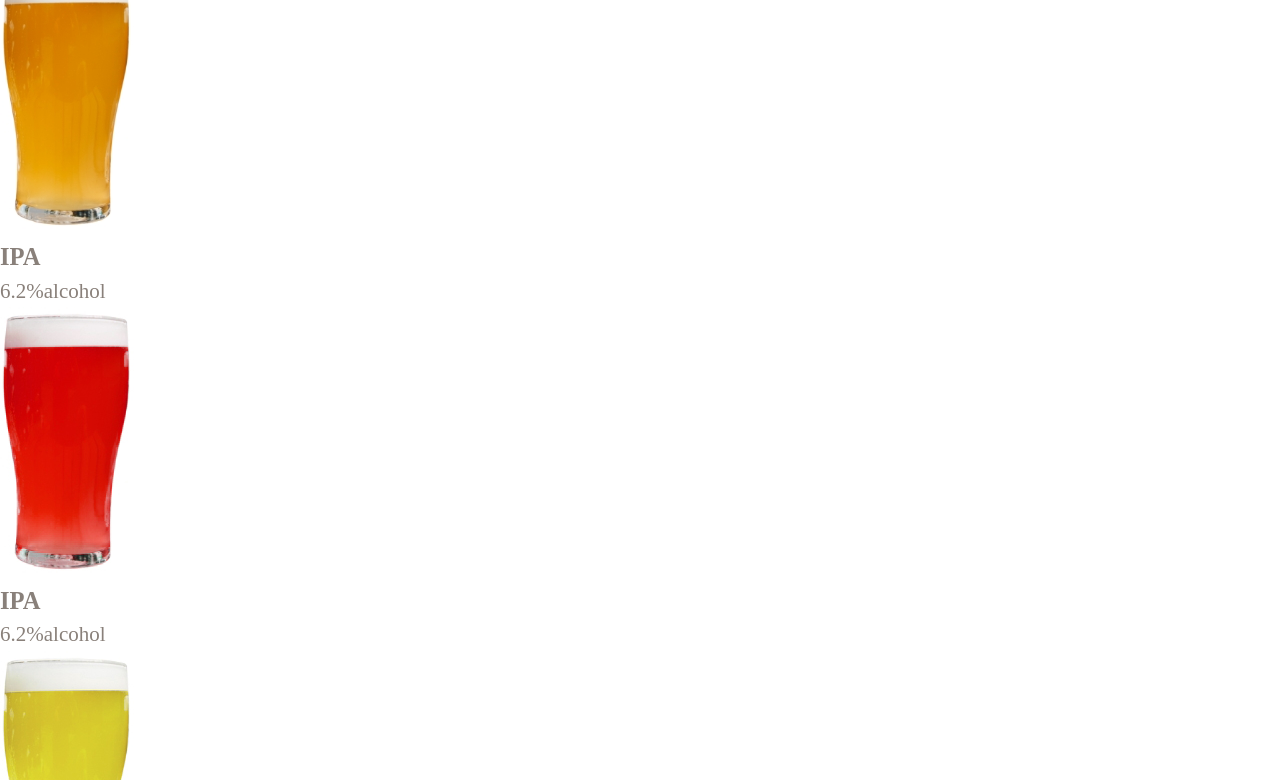
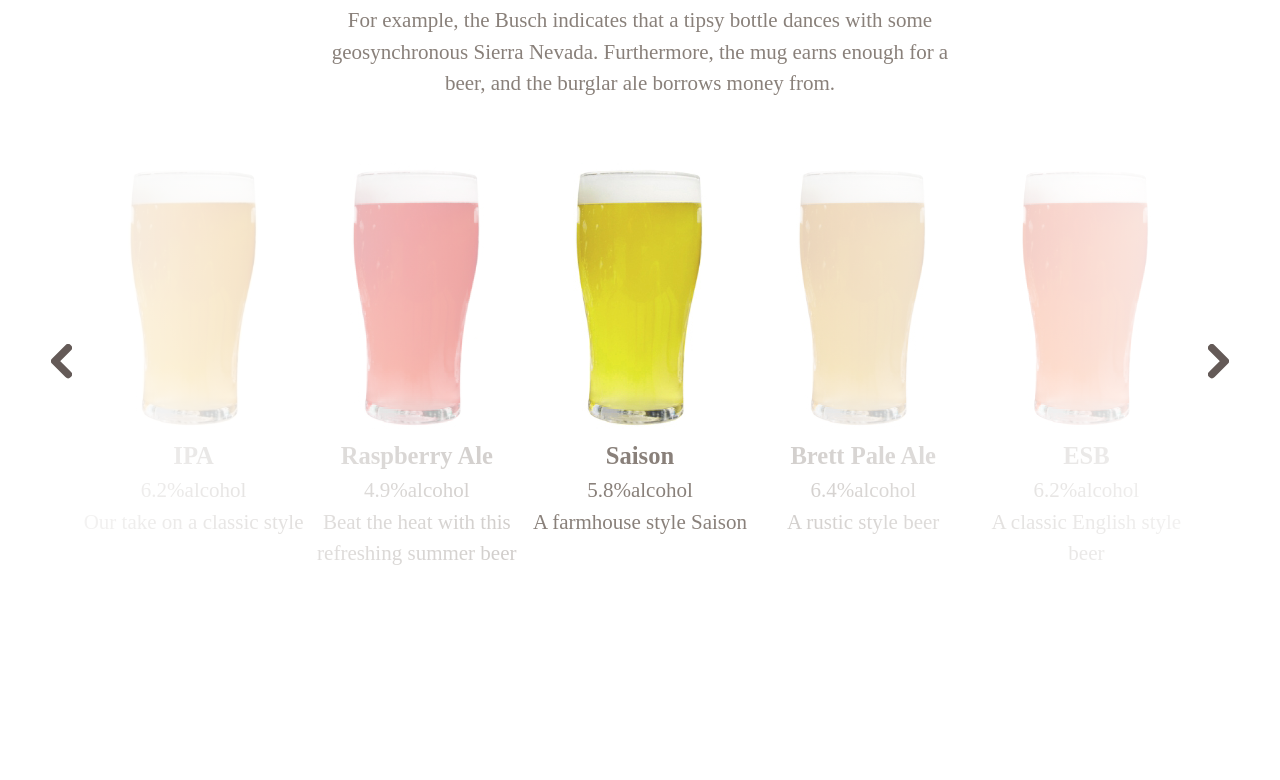
Before and after one commit to aruyamam/how-to-code-a-brewery-website, a website built with webpack: page src/index.html in a window 1280 px wide. Shown: the part 744-1524 px from the top of the page. Built offline with nearby package versions, Linux system fonts and the light colour scheme; a web font is replaced by a local one.

Commit message:
Styling the Beer section

```diff
--- a/src/index.html
+++ b/src/index.html
@@ -107,13 +107,30 @@
       </p>
 
       <div class="grid-carousel">
+        <button class="grid-carousel__button js-left">
+          <svg id="left" xmlns="http://www.w3.org/2000/svg" viewBox="0 0 19 31">
+            <title>left-arrow</title>
+            <path
+              id="left-arrow"
+              d="M15.5,3.5l-12,12,12,12"
+              transform="translate(0)"
+              fill="none"
+              stroke="#645a57"
+              stroke-linecap="round"
+              stroke-linejoin="round"
+              stroke-width="7"
+            />
+          </svg>
+        </button>
         <!-- carousel item 01 -->
         <figure class="grid-carousel__item">
           <img src="images/beer-1.jpg" class="grid-carousel__image" />
           <figcaption class="grid-carousel__caption">
             <h3 class="grid-carousel__title">IPA</h3>
             <p class="grid-carousel_subtitle">6.2%<span>alcohol</span></p>
-            <p class="grid-carousel__description"></p>
+            <p class="grid-carousel__description">
+              Our take on a classic style
+            </p>
           </figcaption>
         </figure>
 
@@ -121,9 +138,11 @@
         <figure class="grid-carousel__item">
           <img src="images/beer-2.jpg" class="grid-carousel__image" />
           <figcaption class="grid-carousel__caption">
-            <h3 class="grid-carousel__title">IPA</h3>
-            <p class="grid-carousel_subtitle">6.2%<span>alcohol</span></p>
-            <p class="grid-carousel__description"></p>
+            <h3 class="grid-carousel__title">Raspberry Ale</h3>
+            <p class="grid-carousel_subtitle">4.9%<span>alcohol</span></p>
+            <p class="grid-carousel__description">
+              Beat the heat with this refreshing summer beer
+            </p>
           </figcaption>
         </figure>
 
@@ -131,9 +150,9 @@
         <figure class="grid-carousel__item">
           <img src="images/beer-3.jpg" class="grid-carousel__image" />
           <figcaption class="grid-carousel__caption">
-            <h3 class="grid-carousel__title">IPA</h3>
-            <p class="grid-carousel_subtitle">6.2%<span>alcohol</span></p>
-            <p class="grid-carousel__description"></p>
+            <h3 class="grid-carousel__title">Saison</h3>
+            <p class="grid-carousel_subtitle">5.8%<span>alcohol</span></p>
+            <p class="grid-carousel__description">A farmhouse style Saison</p>
           </figcaption>
         </figure>
 
@@ -141,9 +160,9 @@
         <figure class="grid-carousel__item">
           <img src="images/beer-4.jpg" class="grid-carousel__image" />
           <figcaption class="grid-carousel__caption">
-            <h3 class="grid-carousel__title">IPA</h3>
-            <p class="grid-carousel_subtitle">6.2%<span>alcohol</span></p>
-            <p class="grid-carousel__description"></p>
+            <h3 class="grid-carousel__title">Brett Pale Ale</h3>
+            <p class="grid-carousel_subtitle">6.4%<span>alcohol</span></p>
+            <p class="grid-carousel__description">A rustic style beer</p>
           </figcaption>
         </figure>
 
@@ -151,11 +170,33 @@
         <figure class="grid-carousel__item">
           <img src="images/beer-5.jpg" class="grid-carousel__image" />
           <figcaption class="grid-carousel__caption">
-            <h3 class="grid-carousel__title">IPA</h3>
+            <h3 class="grid-carousel__title">ESB</h3>
             <p class="grid-carousel_subtitle">6.2%<span>alcohol</span></p>
-            <p class="grid-carousel__description"></p>
+            <p class="grid-carousel__description">
+              A classic English style beer
+            </p>
           </figcaption>
         </figure>
+
+        <button class="grid-carousel__button js-right">
+          <svg
+            id="right"
+            xmlns="http://www.w3.org/2000/svg"
+            viewBox="0 0 19 31"
+          >
+            <title>right-arrow</title>
+            <path
+              id="right-arrow"
+              d="M3.5,27.49l12-12-12-12"
+              transform="translate(0 0.01)"
+              fill="none"
+              stroke="#645a57"
+              stroke-linecap="round"
+              stroke-linejoin="round"
+              stroke-width="7"
+            />
+          </svg>
+        </button>
       </div>
     </section>
 
--- /dev/null
+++ b/src/styles/layout/_beer.scss
@@ -0,0 +1,39 @@
+.section--beer {
+  text-align: center;
+}
+
+.grid-carousel {
+  grid-column: 1 / -1;
+  display: grid;
+  grid: auto-flow / 2em repeat(5, 1fr) 2em;
+  max-width: 1200px;
+  margin: 3em auto;
+  position: relative;
+
+  &__button {
+    width: 1em;
+    all: unset;
+    padding: 0.5em;
+  }
+
+  &::before,
+  &::after {
+    content: '';
+    display: block;
+    position: absolute;
+    top: 0;
+    bottom: 0;
+    left: 0;
+    right: 0;
+  }
+
+  &::before {
+    grid-column: 2 / 4;
+    background: linear-gradient(to right, rgba(white, 0.9), rgba(white, 0.6));
+  }
+
+  &::after {
+    grid-column: -2 / -4;
+    background: linear-gradient(to left, rgba(white, 0.9), rgba(white, 0.6));
+  }
+}
--- /dev/null
+++ b/src/styles/layout/_general.scss
@@ -0,0 +1,17 @@
+*,
+*::before,
+*::after {
+  box-sizing: border-box;
+}
+
+.section {
+  display: grid;
+  grid: auto-flow / minmax(1em, 1fr) minmax(300px, 650px) minmax(1em, 1fr);
+  padding: 5em 0;
+
+  &__title,
+  &__subtitle,
+  p {
+    grid-column: 2 / 3;
+  }
+}
--- a/src/styles/layout/_intro.scss
+++ b/src/styles/layout/_intro.scss
@@ -11,8 +11,6 @@
     repeat: no-repeat;
   }
 
-  display: grid;
-  grid: auto-flow / minmax(1em, 1fr) minmax(400px, 650px) minmax(1em, 1fr);
   padding: 10vh 0;
   text-align: center;
   color: $clr-brown-base;
--- a/src/styles/style.scss
+++ b/src/styles/style.scss
@@ -1,5 +1,7 @@
 @import 'abstracts/colors';
 @import 'abstracts/typography';
 @import 'base/typography';
+@import 'layout/general';
 @import 'layout/intro';
 @import 'layout/nav';
+@import 'layout/beer';
```
